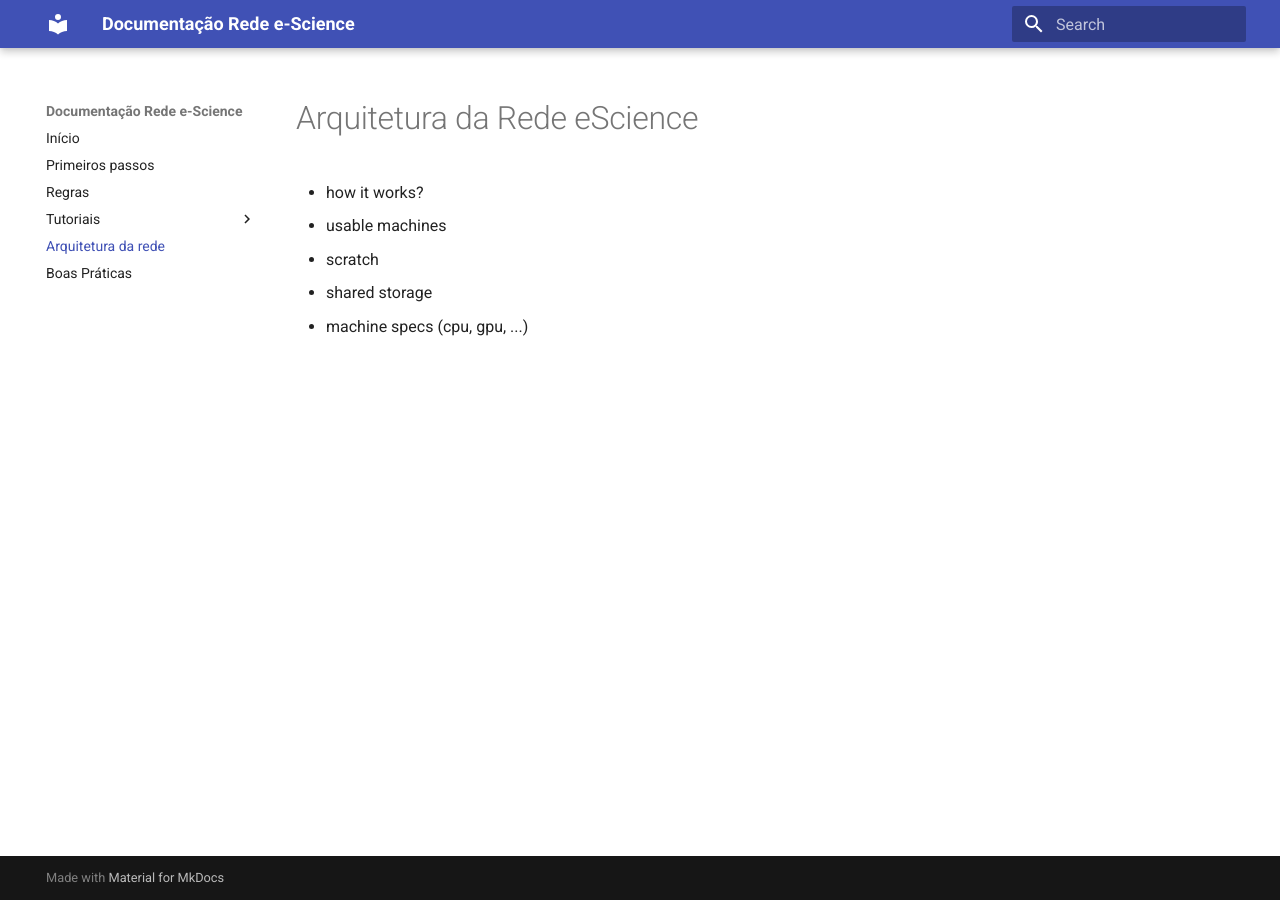
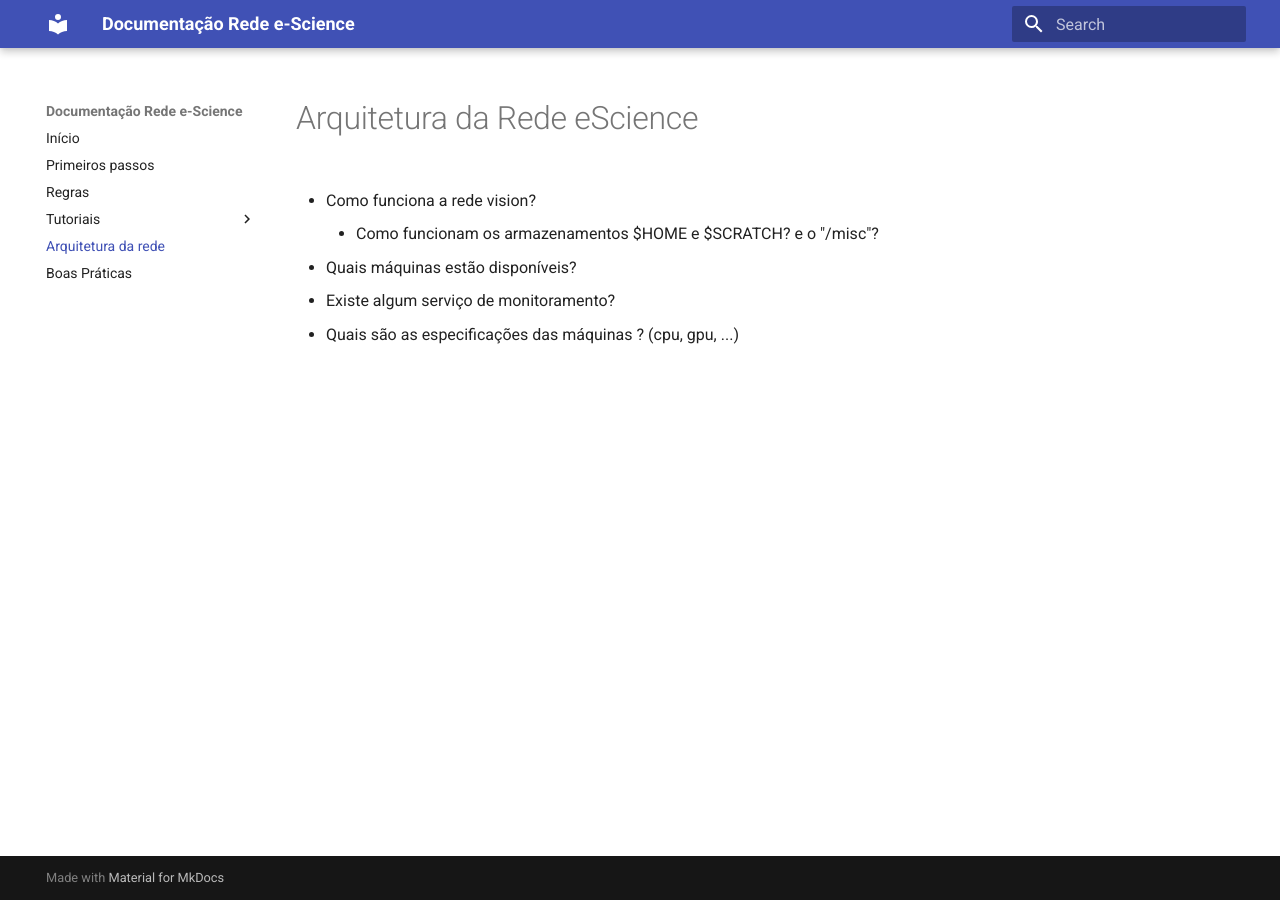
Before and after one commit to arturandre/docs-lab-vision, an MkDocs documentation site: the page built from docs/architecture.md, in a window 1280 px wide. Built offline with MkDocs 1.6.1 and Material for MkDocs 9.7.7, drawn with Linux system fonts in a browser that asks for light colours.

```diff
--- a/docs/architecture.md
+++ b/docs/architecture.md
@@ -1,8 +1,9 @@
 # Arquitetura da Rede eScience
 
-- how it works?
-- usable machines
+- Como funciona a rede vision?
+    - Como funcionam os armazenamentos $HOME e $SCRATCH? e o "/misc"?
 
-- scratch
-- shared storage
-- machine specs  (cpu, gpu, ...)
+- Quais máquinas estão disponíveis?
+- Existe algum serviço de monitoramento?
+
+- Quais são as especificações das máquinas ?  (cpu, gpu, ...)
```
Also changed, not shown: docs/getting-started.md (+8 -0 lines), docs/rules.md (+2 -2 lines), docs/tutorials/editing-code.md (+0 -1 lines), docs/tutorials/running-jobs.md (+1 -1 lines), roadmap.md (+1 -1 lines).
